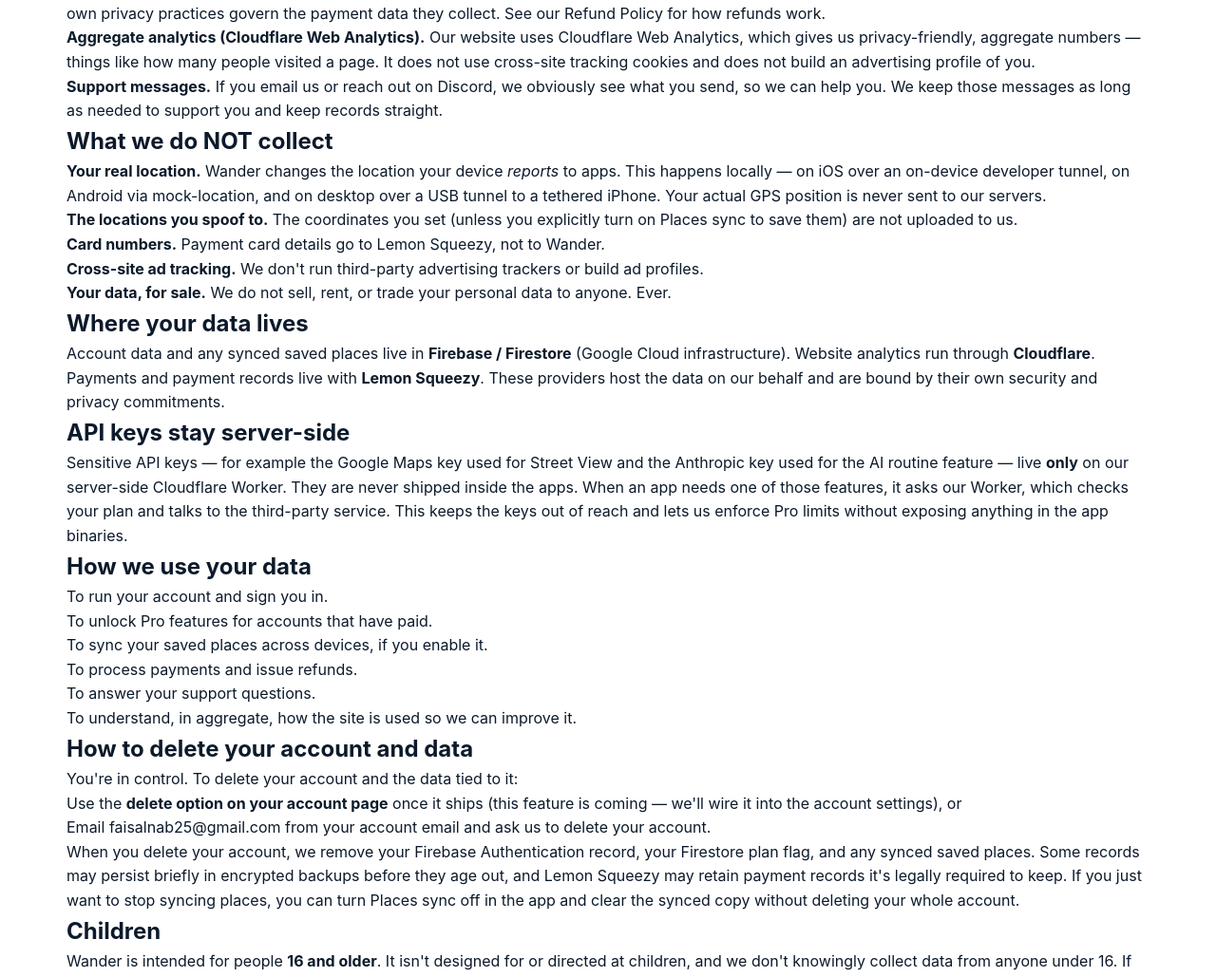
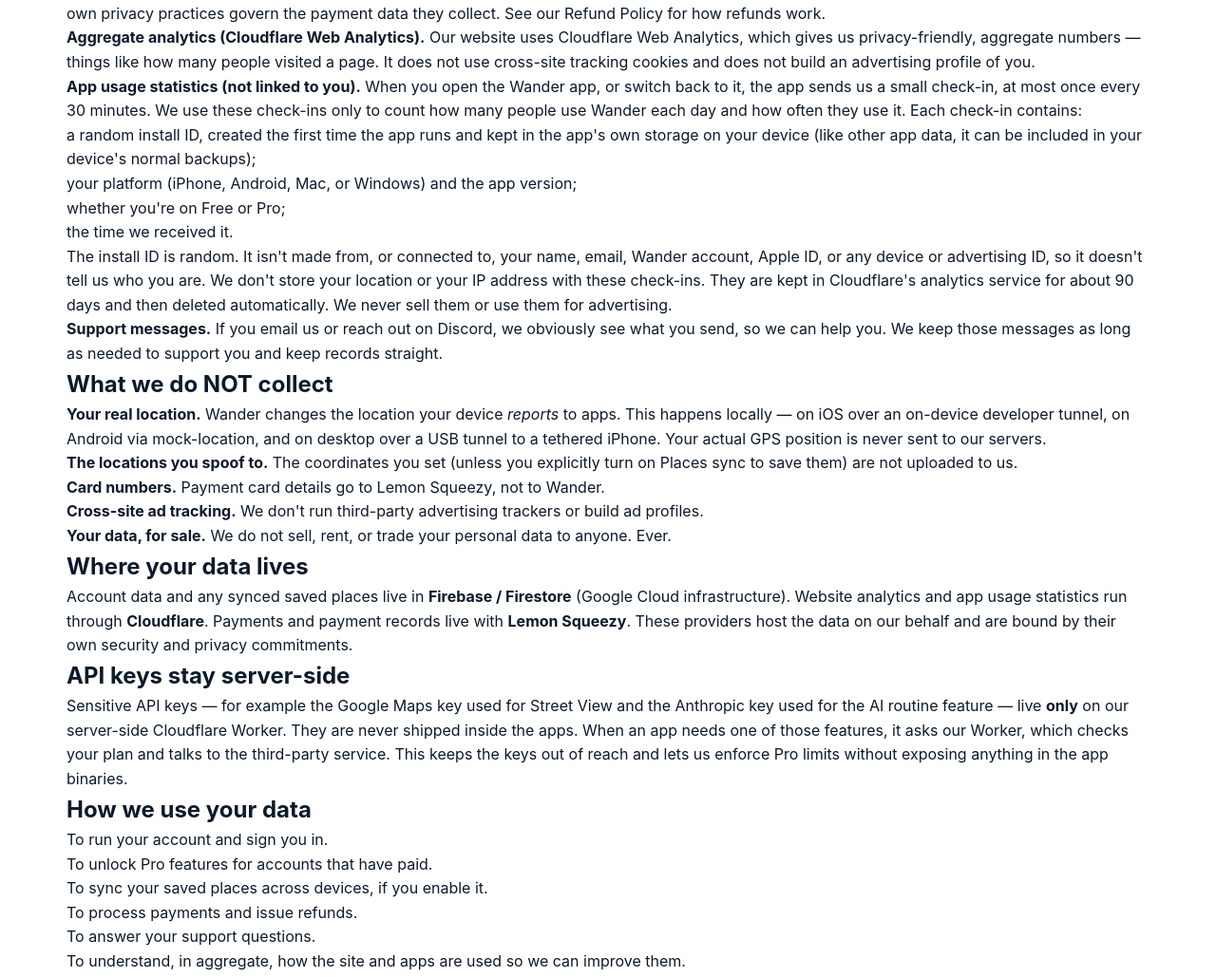
Before and after one commit to faisal-nabulsi/wander-site, a plain HTML site: page privacy/index.html in a window 1280 px wide. Shown: the part 1044-2073 px from the top of the page at 95% size. Drawn offline with Linux system fonts and the light colour scheme; no server answers.

Commit message:
Privacy policy: disclose anonymous app usage statistics
The apps will send a once-per-session check-in with a random per-install ID,
platform, app version and free/Pro tier, so daily users can be counted. No
name, email, account, Apple ID, location or IP address is stored with it, and
it is kept about 90 days. Notes that it survives device backups and can't be
tied back to an account for deletion requests. Effective date 1 October 2026.

```diff
--- a/privacy/index.html
+++ b/privacy/index.html
@@ -98,7 +98,7 @@ setTimeout(function(){if(!window.__wanderRevealReady)document.documentElement.cl
     </div>
 
     <div class="prose reveal">
-      <p><strong>Effective date:</strong> 16 July 2026</p>
+      <p><strong>Effective date:</strong> 1 October 2026</p>
 
       <p>Wander is a GPS location changer for iPhone, Android, Mac, and Windows, plus a website account system. It's built and run as an independent indie project. This policy explains what happens to your data in plain terms. It isn't legal advice, but it's honest and it describes what the software and website actually do.</p>
 
@@ -125,6 +125,15 @@ setTimeout(function(){if(!window.__wanderRevealReady)document.documentElement.cl
 
       <p><strong>Aggregate analytics (Cloudflare Web Analytics).</strong> Our website uses Cloudflare Web Analytics, which gives us privacy-friendly, aggregate numbers — things like how many people visited a page. It does not use cross-site tracking cookies and does not build an advertising profile of you.</p>
 
+      <p><strong>App usage statistics (not linked to you).</strong> When you open the Wander app, or switch back to it, the app sends us a small check-in, at most once every 30 minutes. We use these check-ins only to count how many people use Wander each day and how often they use it. Each check-in contains:</p>
+      <ul>
+        <li>a random install ID, created the first time the app runs and kept in the app's own storage on your device (like other app data, it can be included in your device's normal backups);</li>
+        <li>your platform (iPhone, Android, Mac, or Windows) and the app version;</li>
+        <li>whether you're on Free or Pro;</li>
+        <li>the time we received it.</li>
+      </ul>
+      <p>The install ID is random. It isn't made from, or connected to, your name, email, Wander account, Apple ID, or any device or advertising ID, so it doesn't tell us who you are. We don't store your location or your IP address with these check-ins. They are kept in Cloudflare's analytics service for about 90 days and then deleted automatically. We never sell them or use them for advertising.</p>
+
       <p><strong>Support messages.</strong> If you email us or reach out on Discord, we obviously see what you send, so we can help you. We keep those messages as long as needed to support you and keep records straight.</p>
 
       <h2>What we do NOT collect</h2>
@@ -137,7 +146,7 @@ setTimeout(function(){if(!window.__wanderRevealReady)document.documentElement.cl
       </ul>
 
       <h2>Where your data lives</h2>
-      <p>Account data and any synced saved places live in <strong>Firebase / Firestore</strong> (Google Cloud infrastructure). Website analytics run through <strong>Cloudflare</strong>. Payments and payment records live with <strong>Lemon Squeezy</strong>. These providers host the data on our behalf and are bound by their own security and privacy commitments.</p>
+      <p>Account data and any synced saved places live in <strong>Firebase / Firestore</strong> (Google Cloud infrastructure). Website analytics and app usage statistics run through <strong>Cloudflare</strong>. Payments and payment records live with <strong>Lemon Squeezy</strong>. These providers host the data on our behalf and are bound by their own security and privacy commitments.</p>
 
       <h2>API keys stay server-side</h2>
       <p>Sensitive API keys — for example the Google Maps key used for Street View and the Anthropic key used for the AI routine feature — live <strong>only</strong> on our server-side Cloudflare Worker. They are never shipped inside the apps. When an app needs one of those features, it asks our Worker, which checks your plan and talks to the third-party service. This keeps the keys out of reach and lets us enforce Pro limits without exposing anything in the app binaries.</p>
@@ -149,7 +158,7 @@ setTimeout(function(){if(!window.__wanderRevealReady)document.documentElement.cl
         <li>To sync your saved places across devices, if you enable it.</li>
         <li>To process payments and issue refunds.</li>
         <li>To answer your support questions.</li>
-        <li>To understand, in aggregate, how the site is used so we can improve it.</li>
+        <li>To understand, in aggregate, how the site and apps are used so we can improve them.</li>
       </ul>
 
       <h2>How to delete your account and data</h2>
@@ -159,6 +168,7 @@ setTimeout(function(){if(!window.__wanderRevealReady)document.documentElement.cl
         <li>Email <a href="mailto:faisalnab25@gmail.com">faisalnab25@gmail.com</a> from your account email and ask us to delete your account.</li>
       </ul>
       <p>When you delete your account, we remove your Firebase Authentication record, your Firestore plan flag, and any synced saved places. Some records may persist briefly in encrypted backups before they age out, and Lemon Squeezy may retain payment records it's legally required to keep. If you just want to stop syncing places, you can turn Places sync off in the app and clear the synced copy without deleting your whole account.</p>
+      <p>App usage check-ins aren't linked to your account, so we can't single yours out to delete them. They expire automatically after about 90 days.</p>
 
       <h2>Children</h2>
       <p>Wander is intended for people <strong>16 and older</strong>. It isn't designed for or directed at children, and we don't knowingly collect data from anyone under 16. If you believe a child has created an account, email us and we'll remove it.</p>
```
